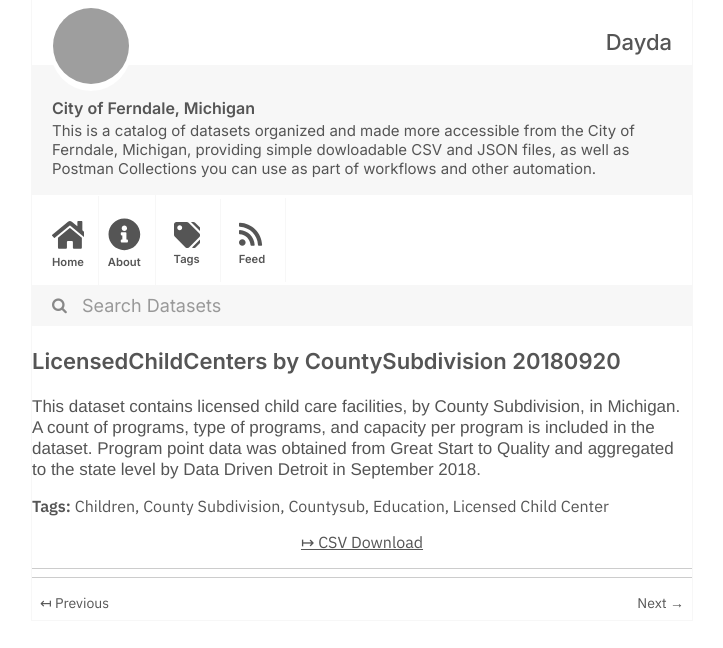
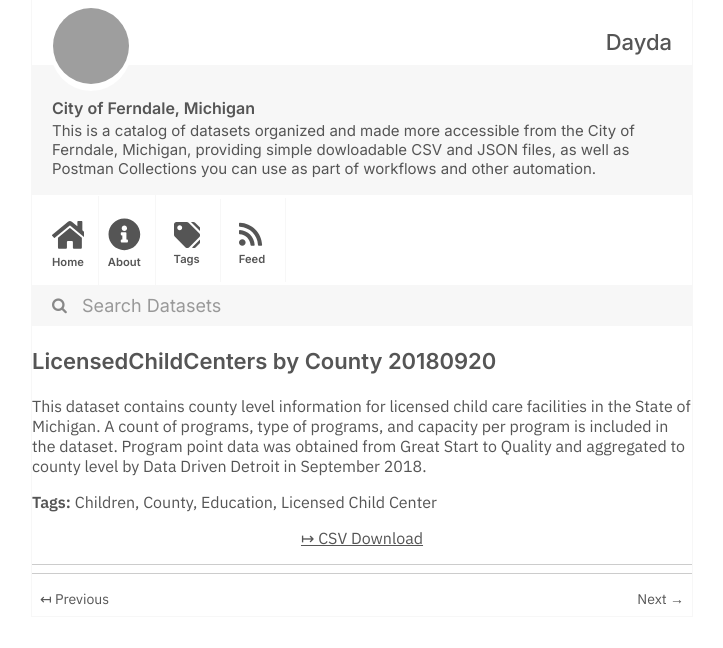
Before and after one commit to dayda-entities/city-of-ferndale-michigan, a Jekyll site: the page built from _posts/2020-11-12-licensedchildcenters-by-county.md, in a window 1280 px wide, cut to the strip 0-648 px from the top of the page. Shown: the whole strip, without its empty margins (278-1001 px from the left). Built offline with Jekyll 4.4.1, drawn with Linux system fonts in a browser that asks for light colours; grey boxes are pictures that could not be loaded.

Commit message:
Publish Data

```diff
--- a/_posts/2020-11-12-licensedchildcenters-by-county.md
+++ b/_posts/2020-11-12-licensedchildcenters-by-county.md
@@ -1,21 +1,20 @@
 ---
-title: LicensedChildCenters by CountySubdivision 20180920
-created: '2020-11-12T12:29:12.728780'
-modified: '2020-11-12T12:29:12.728792'
+title: LicensedChildCenters by County 20180920
+created: '2020-11-12T12:29:10.865839'
+modified: '2020-11-12T12:29:10.865849'
 state: active
 type: dataset
 tags:
   - Children
-  - County Subdivision
-  - Countysub
+  - County
   - Education
   - Licensed Child Center
 groups:
   - Local Government
 csv_url: >-
-  https://data.ferndalemi.gov/datasets/6d539c84692b488d825f6eca7dd48c90_0.csv?outSR=%7B%22latestWkid%22%3A2898%2C%22wkid%22%3A2898%7D
+  https://data.ferndalemi.gov/datasets/ddc8114e3be849a4ba960aac6c8d2737_0.csv?outSR=%7B%22latestWkid%22%3A2898%2C%22wkid%22%3A2898%7D
 json_url: ''
 layout: post
 
 ---
-<span style='font-family: &quot;Avenir Next W01&quot;, &quot;Avenir Next W00&quot;, &quot;Avenir Next&quot;, Avenir, &quot;Helvetica Neue&quot;, sans-serif; font-size: 17px;'>This dataset contains licensed child care facilities, by County Subdivision, in Michigan. A count of programs, type of programs, and capacity per program is included in the dataset. Program point data was obtained from Great Start to Quality and aggregated to the state level by Data Driven Detroit in September 2018.</span>
+This dataset contains county level information for licensed child care facilities in the State of Michigan. A count of programs, type of programs, and capacity per program is included in the dataset. Program point data was obtained from Great Start to Quality and aggregated to county level by Data Driven Detroit in September 2018.
```
